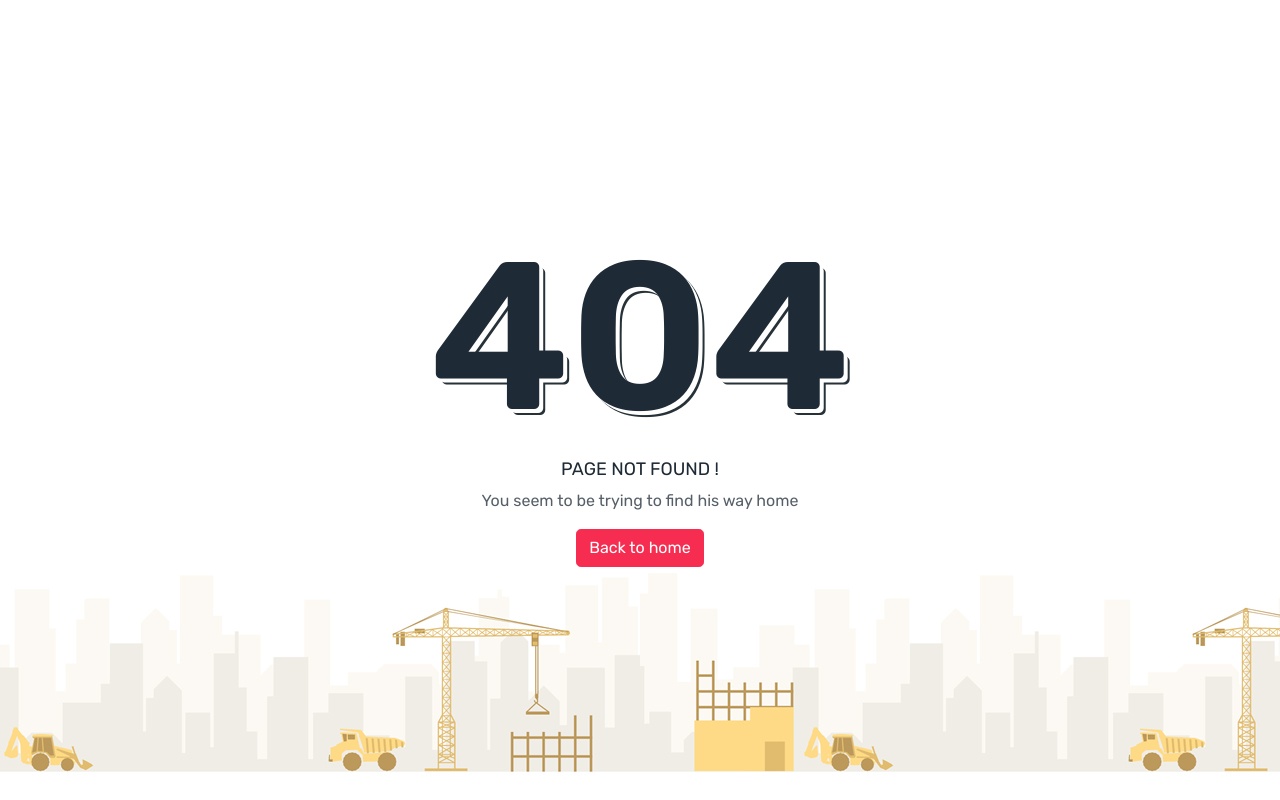
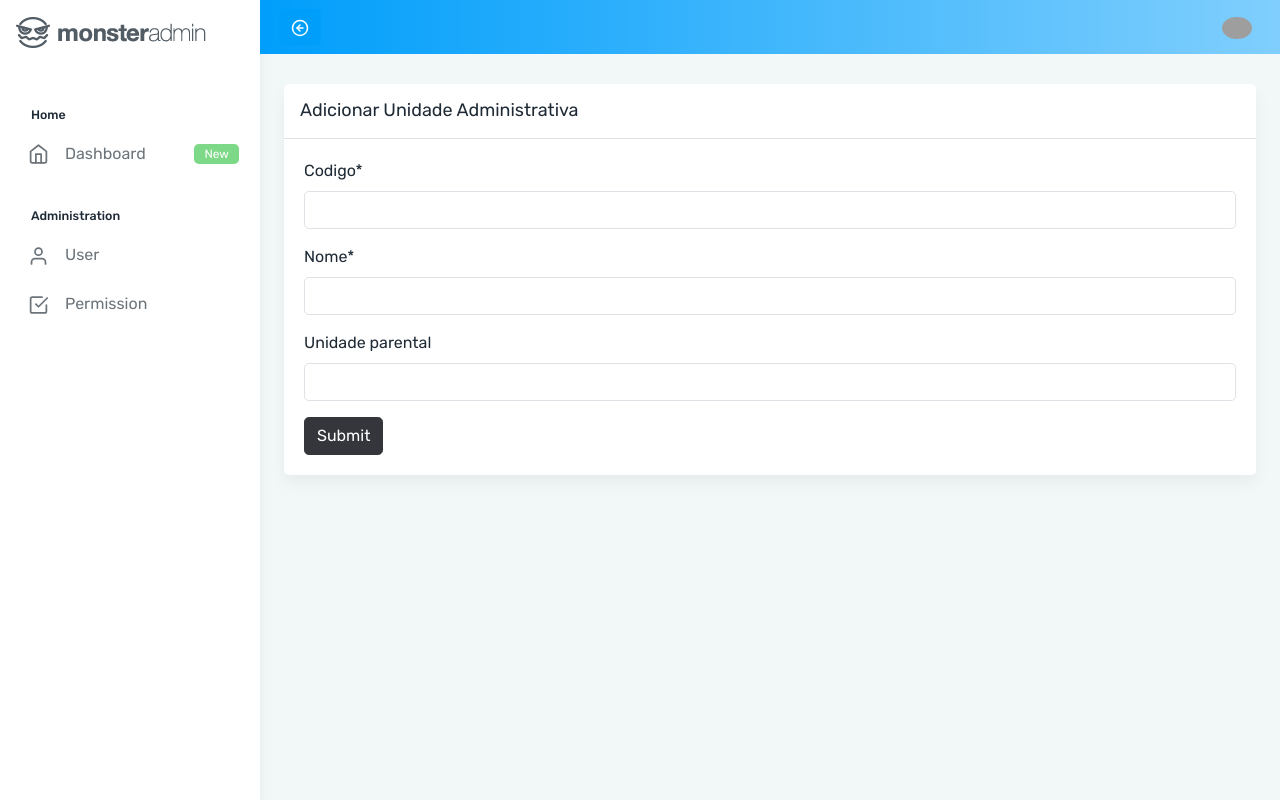
Before and after one commit to AndreLuizSr/pnmp-frontend, a React (Vite) app: page /units/create in a window 1280 px wide. Before the commit this address led to /auth/404. Built offline with nearby package versions, Linux system fonts and the light colour scheme; no server answers; grey boxes are pictures that could not be loaded.

Commit message:
units create

```diff
--- a/src/routes/Router.js
+++ b/src/routes/Router.js
@@ -22,6 +22,7 @@ const PermissionEdit = Loadable(lazy(() => import("../views/permission/Permissio
 const Units = Loadable(lazy(() => import("../views/units/Units")))
 const UnitsStates = Loadable(lazy(() => import("../views/units/UnitsStates")))
 const UnitsCity = Loadable(lazy(() => import("../views/units/UnitsCity")))
+const UnitsCreate = Loadable(lazy(() => import("../views/units/UnitsCreate")))
 
 /***** Auth Pages ****/
 const Error = Loadable(lazy(() => import("../views/auth/Error")));
@@ -49,6 +50,7 @@ const ThemeRoutes = [
       { path: "/units", exact: true, element: <Units /> },
       { path: "/unitsStates", exact: true, element: <UnitsStates /> },
       { path: "/unitsCity", exact: true, element: <UnitsCity /> },
+      { path: "/units/create", exact: true, element: <UnitsCreate /> },
 
 
       { path: "*", element: <Navigate to="/auth/404" /> },
--- a/src/views/units/Units.js
+++ b/src/views/units/Units.js
@@ -16,7 +16,6 @@ const Units = () => {
     const fetchUnits = () => {
         axios.get("http://localhost:3000/units")
             .then(response => {
-                // Filtrar apenas as unidades que têm type igual a "Estado"
                 const stateUnits = response.data.filter(unit => unit.type === "Região");
                 setUnits(stateUnits);
             })
@@ -45,7 +44,7 @@ const Units = () => {
                     </CardTitle>
                     <CardBody className="">
                         <BreadCrumbs />
-                        <NavLink to="/permission/create" className="btn btn-success btn-sm ml-3 mb-3">
+                        <NavLink to="/units/create" className="btn btn-success btn-sm ml-3 mb-3">
                             Adicionar
                         </NavLink>
                         <Table responsive>
--- a/src/views/units/UnitsCity.js
+++ b/src/views/units/UnitsCity.js
@@ -44,7 +44,7 @@ const UnitsStates = () => {
 
                     <CardBody className="">
                         <BreadCrumbs />
-                        <NavLink to="/permission/create" className="btn btn-success btn-sm ml-3 mb-3">
+                        <NavLink to="/units/create" className="btn btn-success btn-sm ml-3 mb-3">
                             Adicionar
                         </NavLink>
                         <Table responsive>
--- a/src/views/units/UnitsCreate.js
+++ b/src/views/units/UnitsCreate.js
@@ -1,3 +1,6 @@
+import axios from 'axios';
+import { useState, useEffect } from 'react';
+import { useNavigate } from 'react-router-dom';
 import {
   Card,
   Row,
@@ -9,10 +12,82 @@ import {
   FormGroup,
   Label,
   Input,
+  FormFeedback
 } from 'reactstrap';
 
 const UnitsCreate = () => {
-    return(
+
+  const navigate = useNavigate();
+  const [code, setCode] = useState('');
+  const [codeError, setCodeError] = useState('');
+  const [existingCode, setExistingCode] = useState([]);
+  const [name, setName] = useState('');
+  const [parent_unit, setParentUnit] = useState('');
+  const [parentUnitError, setParentUnitError] = useState('');
+  const [existingParentUnit, setExistingParentUnit] = useState([]);
+  const [errors, setErrors] = useState({});
+
+  useEffect(() => {
+    axios.get(`http://localhost:3000/units`)
+      .then(response => {
+        setExistingCode(response.data.map(units => units.code));
+        setExistingParentUnit(response.data.map(units => units.parent_unit));
+      })
+      .catch(error => {
+        console.error('Erro ao buscar os unidade:', error);
+      });
+  }, []);
+
+  const codeVerify = (existingCode, currentCode) => {
+    return existingCode.includes(currentCode);
+  };
+  const parentUnitVerify = (existingParentUnit, currentParentUnit) =>{
+    return existingParentUnit.includes(currentParentUnit);
+  }
+
+  const handleSubmit = async (event) => {
+    event.preventDefault();
+
+    const newErrors = {};
+    if (!code || code.trim() === '' || codeVerify(existingCode, code)) {
+      setCodeError('Codigo é obrigatório ou já existe')
+      return;
+    } else {
+      setCodeError('');
+    }
+    if (parent_unit || !parent_unit.trim() === '' || !parentUnitVerify(existingParentUnit, parent_unit)) {
+      setParentUnitError('Unidade Parental não existe!')
+      return;
+    } else {
+      setParentUnitError('');
+    }
+    if (!name.trim()) {
+      newErrors.name = 'Nome é obrigatorio!';
+    }
+    if (Object.keys(newErrors).length === 0) {
+      try {
+        axios.post(`http://localhost:3000/units/`, {
+          name,
+          code,
+          parent_unit,
+        })
+          .then(response => {
+            console.log('Unidade criada com sucesso:', response.data);
+            navigate('/units');
+          })
+          .catch(error => {
+            console.error('Erro ao criar usuário:', error);
+          });
+      } catch (error) {
+        console.error('Erro ao criar usuário:', error);
+      }
+    } else {
+      setErrors(newErrors);
+    }
+  };
+
+
+  return (
     <Row>
       <Col>
         <Card>
@@ -20,14 +95,18 @@ const UnitsCreate = () => {
             Adicionar Unidade Administrativa
           </CardTitle>
           <CardBody>
-                <Form>
+            <Form onSubmit={handleSubmit}>
               <FormGroup>
                 <Label for="code">Codigo*</Label>
                 <Input
                   id="code"
                   name="code"
                   type="string"
+                  value={code}
+                  onChange={(e) => setCode(e.target.value)}
+                  invalid={!!codeError}
                 />
+                {codeError && <FormFeedback>{codeError}</FormFeedback>}
               </FormGroup>
               <FormGroup>
                 <Label for="name">Nome*</Label>
@@ -35,7 +114,11 @@ const UnitsCreate = () => {
                   id="name"
                   name="name"
                   type="string"
+                  value={name}
+                  onChange={(e) => setName(e.target.value)}
+                  invalid={!!errors.name}
                 />
+                {errors.name && <FormFeedback>{errors.name}</FormFeedback>}
               </FormGroup>
               <FormGroup>
                 <Label for="parentUnit">Unidade parental</Label>
@@ -43,7 +126,11 @@ const UnitsCreate = () => {
                   id="parentUnit"
                   name="parentUnit"
                   type="string"
+                  value={parent_unit}
+                  onChange={(e)=> setParentUnit(e.target.value)}
+                  invalid={!!parentUnitError}
                 />
+                 {parentUnitError && <FormFeedback>{parentUnitError}</FormFeedback>}
               </FormGroup>
 
               <Button>Submit</Button>
--- a/src/views/units/UnitsStates.js
+++ b/src/views/units/UnitsStates.js
@@ -15,7 +15,6 @@ const UnitsStates = () => {
     const fetchUnits = () => {
         axios.get("http://localhost:3000/units")
             .then(response => {
-                // Filtrar apenas as unidades que têm type igual a "Estado"
                 const stateUnits = response.data.filter(unit => unit.type === "Estado");
                 setUnits(stateUnits);
             })
@@ -44,7 +43,7 @@ const UnitsStates = () => {
                     </CardTitle>
                     <CardBody className="">
                     <BreadCrumbs />
-                        <NavLink to="/permission/create" className="btn btn-success btn-sm ml-3 mb-3">
+                        <NavLink to="/units/create" className="btn btn-success btn-sm ml-3 mb-3">
                             Adicionar
                         </NavLink>
                         <Table responsive>
```
Lines whose indentation alone changed are shown as unchanged.
